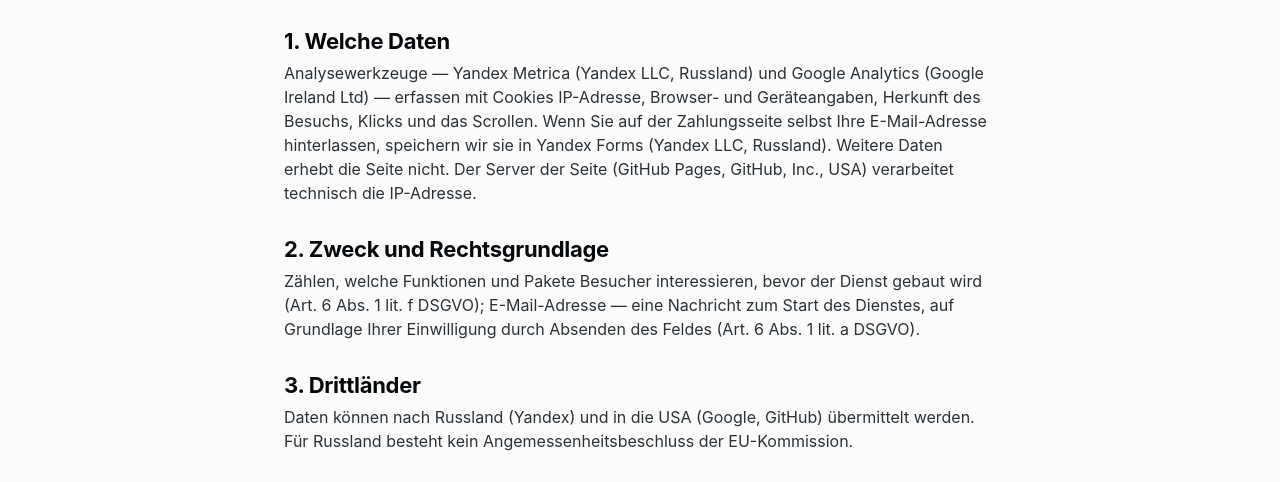
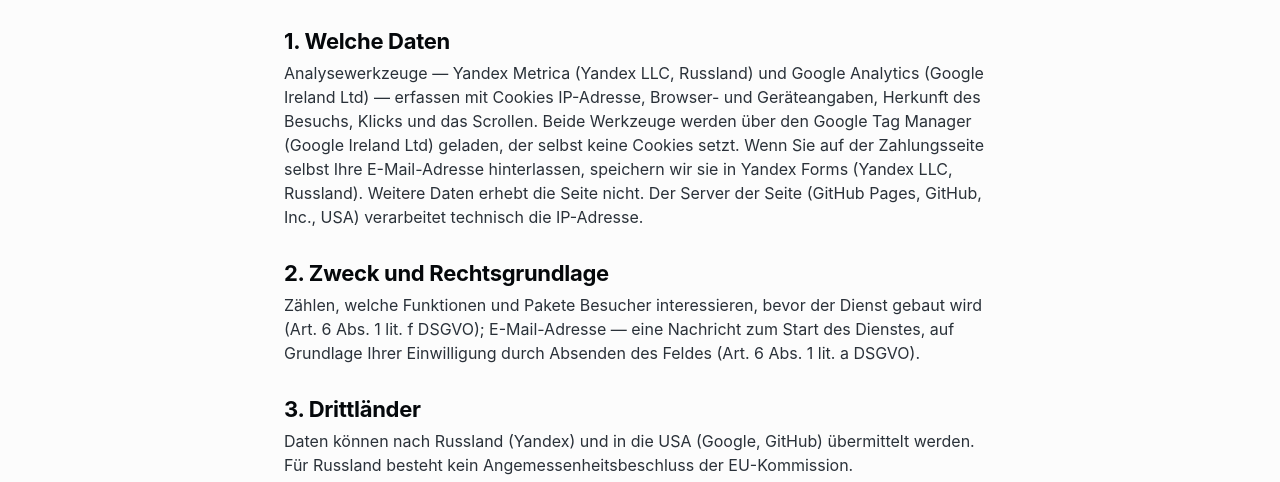
Before and after one commit to super-romeo/balm-dokuwell, a plain HTML site: page datenschutz.html in a window 1280 px wide. Shown: the part 286-768 px from the top of the page. Drawn offline with Linux system fonts and the light colour scheme.

Commit message:
Строка о Google Tag Manager в политике (заказ «Смоков»)

```diff
--- a/datenschutz.html
+++ b/datenschutz.html
@@ -27,7 +27,7 @@
   <h1>Datenschutzerklärung</h1>
   <p class="lead">Stand: 06.10.2026.</p>
   <h2>1. Welche Daten</h2>
-  <p>Analysewerkzeuge — Yandex Metrica (Yandex LLC, Russland) und Google Analytics (Google Ireland Ltd) — erfassen mit Cookies IP-Adresse, Browser- und Geräteangaben, Herkunft des Besuchs, Klicks und das Scrollen. Wenn Sie auf der Zahlungsseite selbst Ihre E-Mail-Adresse hinterlassen, speichern wir sie in Yandex Forms (Yandex LLC, Russland). Weitere Daten erhebt die Seite nicht. Der Server der Seite (GitHub Pages, GitHub, Inc., USA) verarbeitet technisch die IP-Adresse.</p>
+  <p>Analysewerkzeuge — Yandex Metrica (Yandex LLC, Russland) und Google Analytics (Google Ireland Ltd) — erfassen mit Cookies IP-Adresse, Browser- und Geräteangaben, Herkunft des Besuchs, Klicks und das Scrollen. Beide Werkzeuge werden über den Google Tag Manager (Google Ireland Ltd) geladen, der selbst keine Cookies setzt. Wenn Sie auf der Zahlungsseite selbst Ihre E-Mail-Adresse hinterlassen, speichern wir sie in Yandex Forms (Yandex LLC, Russland). Weitere Daten erhebt die Seite nicht. Der Server der Seite (GitHub Pages, GitHub, Inc., USA) verarbeitet technisch die IP-Adresse.</p>
   <h2>2. Zweck und Rechtsgrundlage</h2>
   <p>Zählen, welche Funktionen und Pakete Besucher interessieren, bevor der Dienst gebaut wird (Art. 6 Abs. 1 lit. f DSGVO); E-Mail-Adresse — eine Nachricht zum Start des Dienstes, auf Grundlage Ihrer Einwilligung durch Absenden des Feldes (Art. 6 Abs. 1 lit. a DSGVO).</p>
   <h2>3. Drittländer</h2>
```
